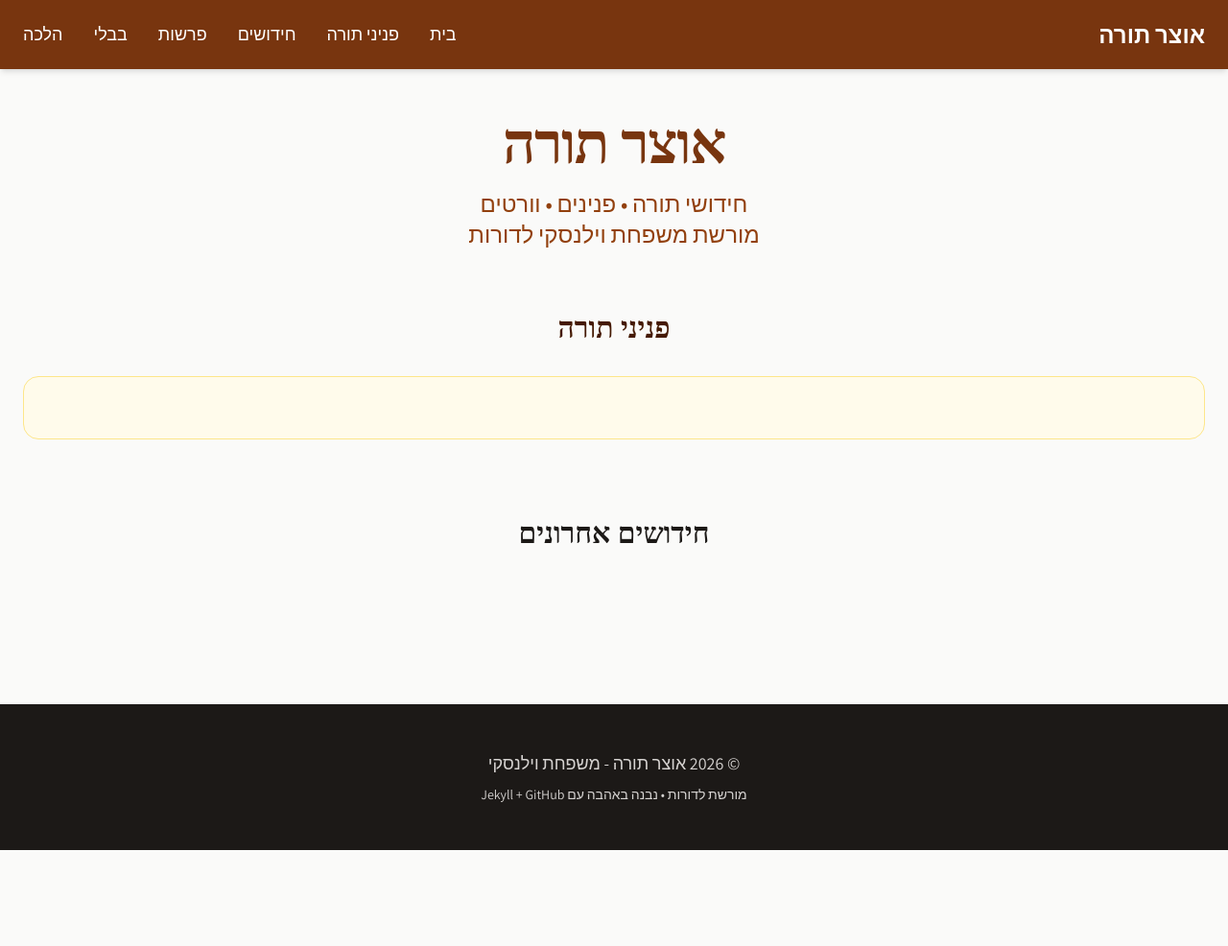
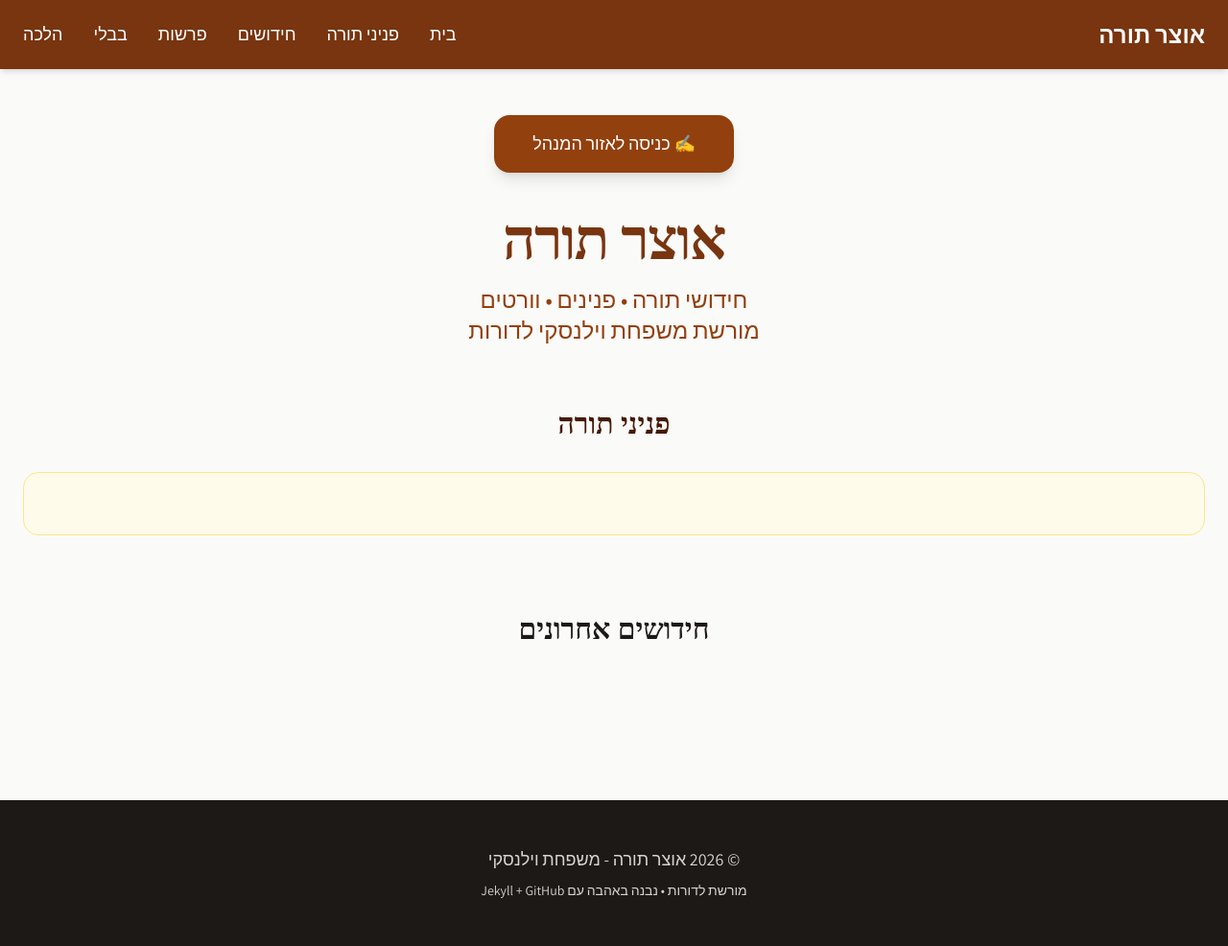
Before and after one commit to vilenskytorah/torah-archive, a Jekyll site: the page built from index.html, in a window 1280 px wide. Shown: the whole page at 96% size. Built offline with Jekyll 4.4.1, drawn with Linux system fonts in a browser that asks for light colours; nearby versions of some CDN libraries; some web fonts are replaced; before the commit the page ends 900 px from its top, so only the background shows below that.

Commit message:
Update index.html

```diff
--- a/index.html
+++ b/index.html
@@ -4,6 +4,14 @@ layout: default
 ---
 
 <div class="max-w-7xl mx-auto px-6 py-12">
+   <!-- כפתור אזור מנהל -->
+  <div class="text-center mb-10">
+    <a href="/admin/"
+       target="_blank"
+       class="inline-flex items-center gap-3 bg-amber-800 hover:bg-amber-900 text-white font-medium text-lg px-10 py-4 rounded-2xl transition-all shadow-lg">
+      ✍️ כניסה לאזור המנהל
+    </a>
+  </div>
   <!-- כותרת ראשית -->
   <header class="text-center mb-16">
     <h1 class="text-5xl md:text-6xl font-bold text-amber-900 mb-4 tracking-tight">
```
